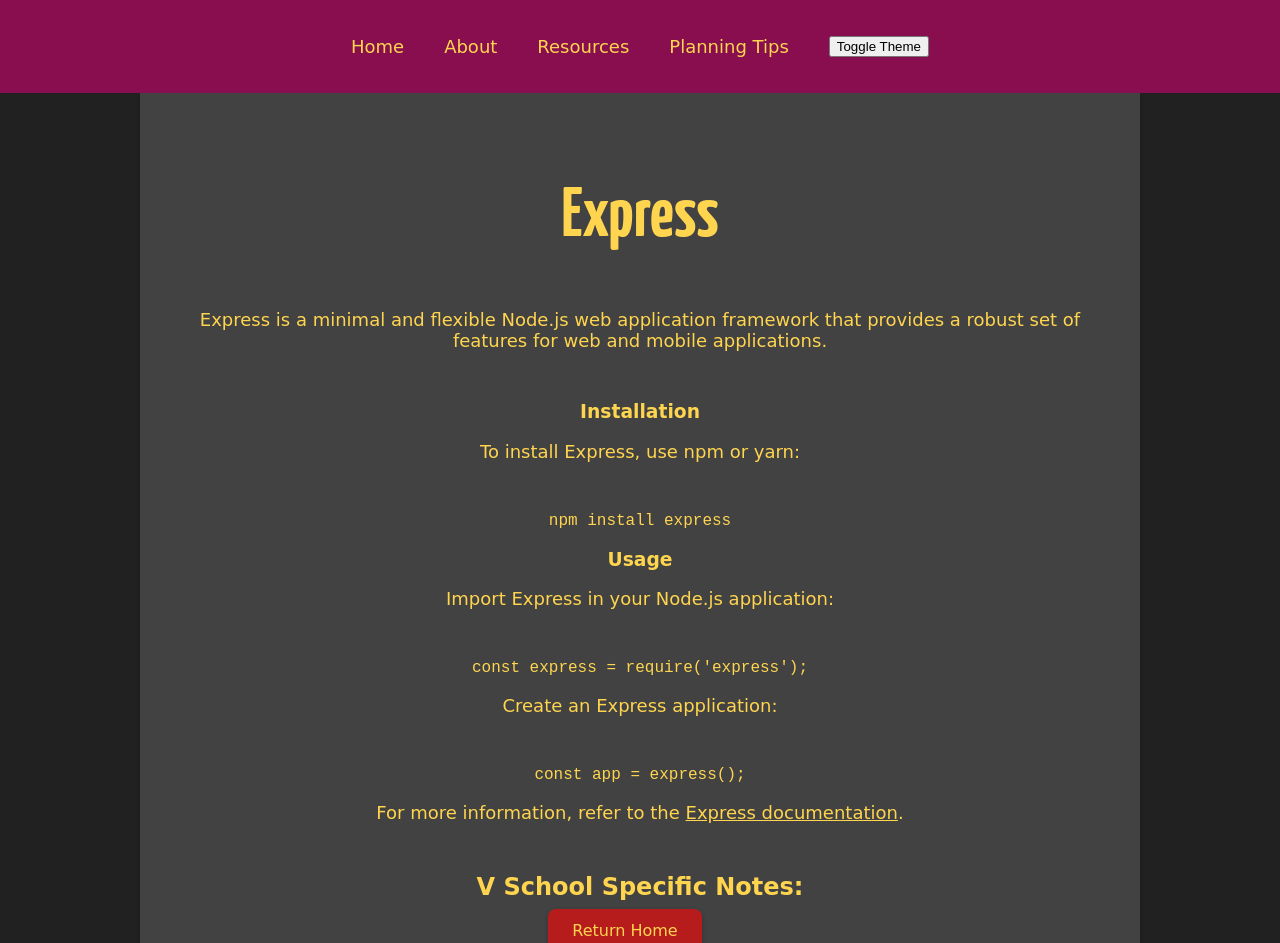
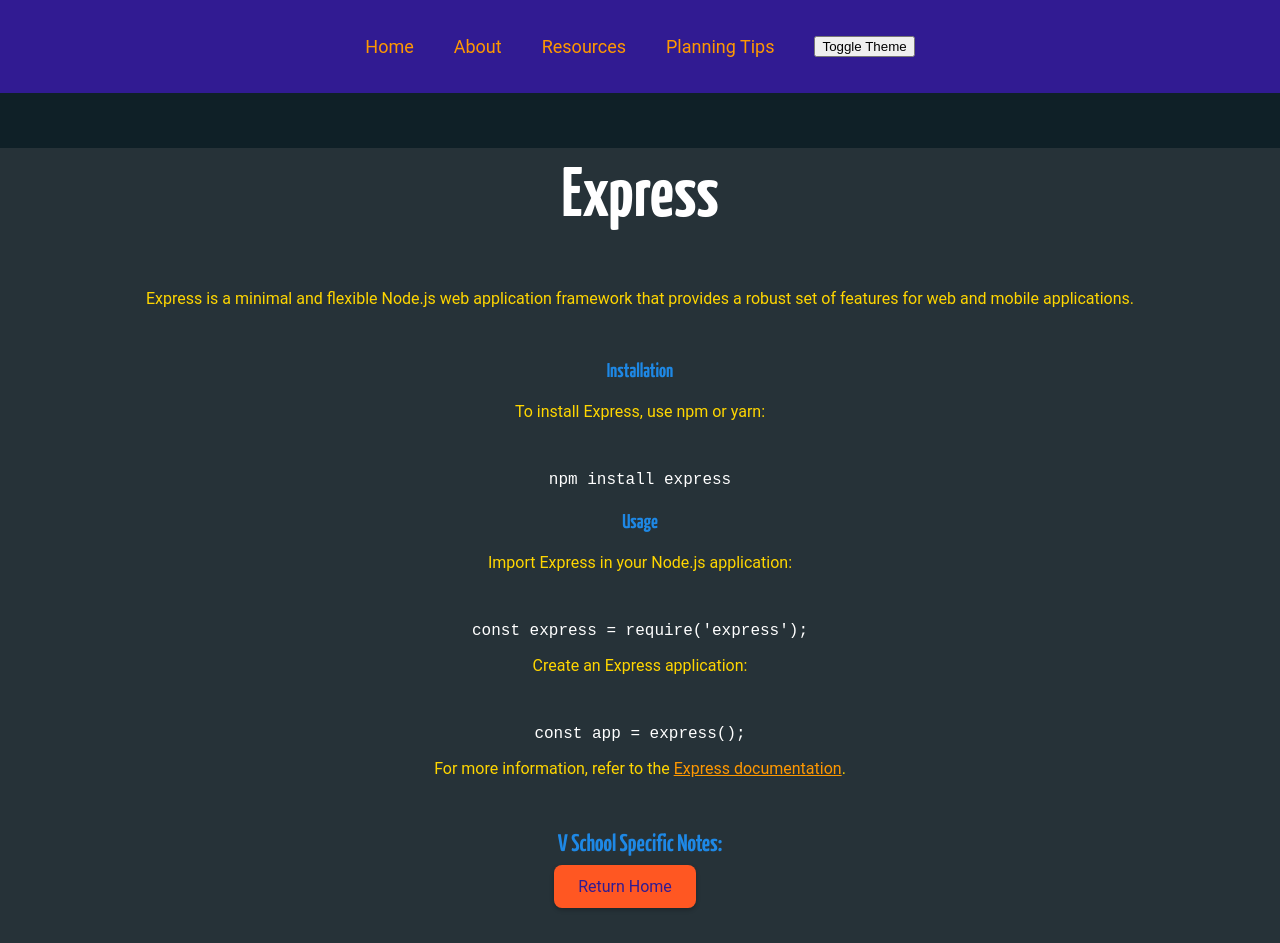
Before and after one commit to MenokoOG/mern_helper_app, a React (Vite) app in the folder client/: page /e-page in a window 1280 px wide. Shown: the top 943 px of the page. Built offline with nearby package versions, Linux system fonts and the light colour scheme; no server answers.

Commit message:
V School project update Menoko OG Date: 3-9-24

```diff
--- a/client/src/styles.css
+++ b/client/src/styles.css
@@ -25,13 +25,13 @@
 }
 
 nav ul li {
-    margin: 0 20px; /* Adds horizontal space between menu items */
+    margin: 0 20px;
 }
 
 nav ul li a {
     display: inline-block;
     text-decoration: none;
-    font-size: 18px; /* Increased font size */
+    font-size: 18px;
 }
 
 header {
@@ -47,25 +47,22 @@
     padding-top: 60px;
 }
 
-
-
-.container {
-    max-width: 960px;
-    margin: 0 auto;
-    padding: 20px;
-    box-shadow: 0 2px 4px rgba(0,0,0,0.2);
-}
-
-.page-title, h1 {
+h2, h3 {
     font-family: 'KeffeesatzBold', Arial, sans-serif;
-}
-
-.page-title {
-    font-size: 36px;
+    color: #1E88E5;
     margin-bottom: 20px;
 }
 
+h2 {
+    font-size: 24px;
+}
+
+h3 {
+    font-size: 20px;
+}
+
 h1 {
+    font-family: 'KeffeesatzBold', Arial, sans-serif;
     font-size: 70px;
 }
 
@@ -74,7 +71,7 @@
     font-size: 16px;
     border: none;
     border-radius: 8px;
-    margin: 0px 5px 5px 0px; /* Added spacing */
+    margin: 0px 5px 5px 0px;
     box-shadow: 0 2px 4px rgba(0,0,0,0.25);
     transition: background-color 0.3s ease;
     text-decoration: none;
@@ -83,8 +80,6 @@
 .home-btn {
     margin: 0px 30px 30px 0px;
 }
-
-
 
 form {
     margin-top: 50px;
@@ -111,7 +106,7 @@
 }
 
 .notes li {
-    background-color: #FFFAFA;
+    background-color: rgba(255, 250, 250, 0.9);
     border-radius: 15px;
     box-shadow: 0 4px 6px rgba(0, 0, 0, 0.1);
     padding: 30px;
@@ -123,11 +118,6 @@
     transform: translateY(-5px);
 }
 
-.notes h2 {
-    font-size: 24px;
-    margin-bottom: 10px;
-}
-
 .notes p {
     margin-bottom: 15px;
 }
@@ -135,8 +125,8 @@
 .notes .buttons {
     display: flex;
     justify-content: space-between;
+}
 
-}
 .card {
     margin: 20px;
     padding: 20px;
@@ -164,126 +154,136 @@
     text-decoration: none;
 }
 
-/* Light Theme Styles */
-.light .card {
-    background-color: #FFF8E1; /* Light background color for light theme */
-}
 
-.light .card a {
-    color: #3E2723; /* Darker font color for light theme */
-    text-decoration: none;
-}
-
-.light .card p {
-    color: #311B92; /* Darker text color for light theme */
-}
-
-/* Dark Theme Styles */
-.dark .card {
-    background-color: #37474F; /* Dark background color for dark theme */
-    text-decoration: none;
-}
-
-.dark .card a {
-    color: #E0E0E0; /* Light font color for dark theme */
-    text-decoration: none;
-}
-
-.dark .card p {
-    color: #E0E0E0; /* Light text color for dark theme */
-}
 
 
 
 /* Dark Theme Styles */
 .dark {
-    color: #FFD54F; /* Bright yellow font color for dark theme */
-    background-color: #212121; /* Dark background color for dark theme */
-    font-family: 'Comic Sans MS', cursive;/* Elegant font for dark theme */
+    color: #FFFFFF; /* White text */
+    background-color: #0F2027; /* Dark blue-gray background resembling space */
+    font-family: 'Roboto', Arial, sans-serif; /* Font family */
 }
 
 .dark header {
-    background-color: #880E4F; /* Burgundy header background color */
+    background-color: #311B92; /* Dark purple header resembling space */
+}
+
+.dark p {
+    margin-bottom: 50px;
+    color: #FFD600; /* Bright yellow text resembling stars */
 }
 
 .dark nav ul li a, .dark a {
-    color: #FFD54F; /* Bright yellow font color for dark theme */
+    color: #FF9800; /* Bright orange resembling glowing stars */
 }
 
 .dark nav ul li a:hover, .dark a:hover {
-    color: #FF6E40; /* Highlighted font color for dark theme */
+    color: #FF6D00; /* Darker orange on hover */
 }
 
 .dark .container {
-    background-color: #424242; /* Slightly darker container background color */
+    background-color: #263238; /* Dark blue-gray container resembling deep space */
 }
 
 .dark .button, .dark .notes button {
-    background-color: #B71C1C; /* Burgundy button color for dark theme */
+    background-color: #FF5722; /* Deep orange button resembling a supernova */
+    color: #311B92;
 }
 
 .dark .button:hover, .dark .notes button:hover {
-    background-color: #D32F2F; /* Slightly lighter burgundy for highlighted button color */
+    background-color: #E64A19; /* Darker orange on hover */
 }
 
 .dark .notes li {
-    background-color: #333; /* Darker background color for notes in dark theme */
-    border: 1px solid #666; /* Border color for notes in dark theme */
+    background-color: #455A64; /* Dark steel blue note resembling a distant nebula */
+    border: 1px solid #546E7A; /* Lighter steel blue border */
 }
 
 .dark .content, .dark .notes label, .dark .notes li strong {
-    color: #FFD54F; /* Bright yellow font color for content in dark theme */
+    color: #FFD600; /* Bright yellow resembling stars */
 }
-.dark p {
-    font-size: 18px; /* Increased font size for paragraphs */
+
+.dark .card {
+    background: linear-gradient(to bottom, #311B92, #0F2027); /* Dark purple-blue gradient resembling space */
+    text-decoration: none;
+}
+
+.dark .card a {
+    color: #FF9800; /* Bright orange resembling glowing stars */
+    text-decoration: none;
+}
+
+.dark .card p {
+    color: #FFD600; /* Bright yellow resembling stars */
+}
+
+
+/* Light Theme Styles */
+.light {
+    color: #212121; /* Dark charcoal text */
+    background-color: #FFECB3; /* Light yellow background resembling sandy beach */
+    font-family: 'Roboto', Arial, sans-serif; /* Font family */
+}
+
+.light header {
+    background-color: #81D4FA; /* Light blue header resembling clear sky */
+}
+
+.light p {
     margin-bottom: 50px;
+    color: #546E7A; /* Dark blue-gray text resembling shadows on the beach */
+}
+
+.light nav ul li a, .light a {
+    color: #546E7As; /* Bright orange resembling sunlight */
+}
+
+.light nav ul li a:hover, .light a:hover {
+    color: #FF9100; /* Darker orange on hover */
+}
+
+.light .container {
+    background-color: #FFE082; /* Light yellow container resembling sandy beach */
+}
+
+.light .button, .light .notes button {
+    background-color: #00ACC1; /* Bright blue button resembling clear sky */
+}
+
+.light .button:hover, .light .notes button:hover {
+    background-color: #0097A7; /* Darker blue on hover */
+}
+
+.light .notes li {
+    background-color: #FFF9C4; /* Light sand note */
+    border: 1px solid #FFD54F; /* Bright yellow border */
+}
+
+.light .content, .light .notes label, .light .notes li strong {
+    color: #212121; /* Dark charcoal */
+}
+
+.light .card {
+    background: linear-gradient(to bottom, #FFECB3, #FFFDE7); /* Light yellow gradient resembling sandy beach */
+    text-decoration: none;
+}
+
+.light .card a {
+    color: #212121; /* Bright orange resembling sunlight */
+    text-decoration: none;
+}
+
+.light .card p {
+    color: #212121; /* Dark charcoal */
 }
 
 
 
-/* Light Theme Styles */
-.light {
-    color: #1E88E5; /* Fun font color for light theme */
-    background-color: #FFF8E1; /* Beach vacation background color */
-    font-family: 'Comic Sans MS', cursive; /* Fun font for light theme */
-}
 
-.light header {
-    background-color: #FFD54F; /* Sun-like header background color */
-}
 
-.light p {
-    margin-bottom: 50px
-}
 
-.light nav ul li a, .light a {
-    color: #3E2723; /* Darker font color for light theme */
-}
 
-.light nav ul li a:hover, .light a:hover {
-    color: #BF360C; /* Highlighted font color for light theme */
-}
-
-.light .container {
-    background-color: #FFECB3; /* Lighter container background color */
-}
-
-.light .button, .light .notes button {
-    background-color: #FF6F00; /* Fun button color for light theme */
-}
-
-.light .button:hover, .light .notes button:hover {
-    background-color: #FFA000; /* Highlighted button color for light theme */
-}
-
-.light .notes li {
-    background-color: #FFF; /* Lighter background color for notes in light theme */
-    border: 1px solid #FFB300; /* Border color for notes in light theme */
-}
-
-.light .content, .light .notes label, .light .notes li strong {
-    color: #311B92; /* Darker font color for content in light theme */
-}
 
 /* Responsive adjustments */
 @media screen and (max-width: 768px) {
```
